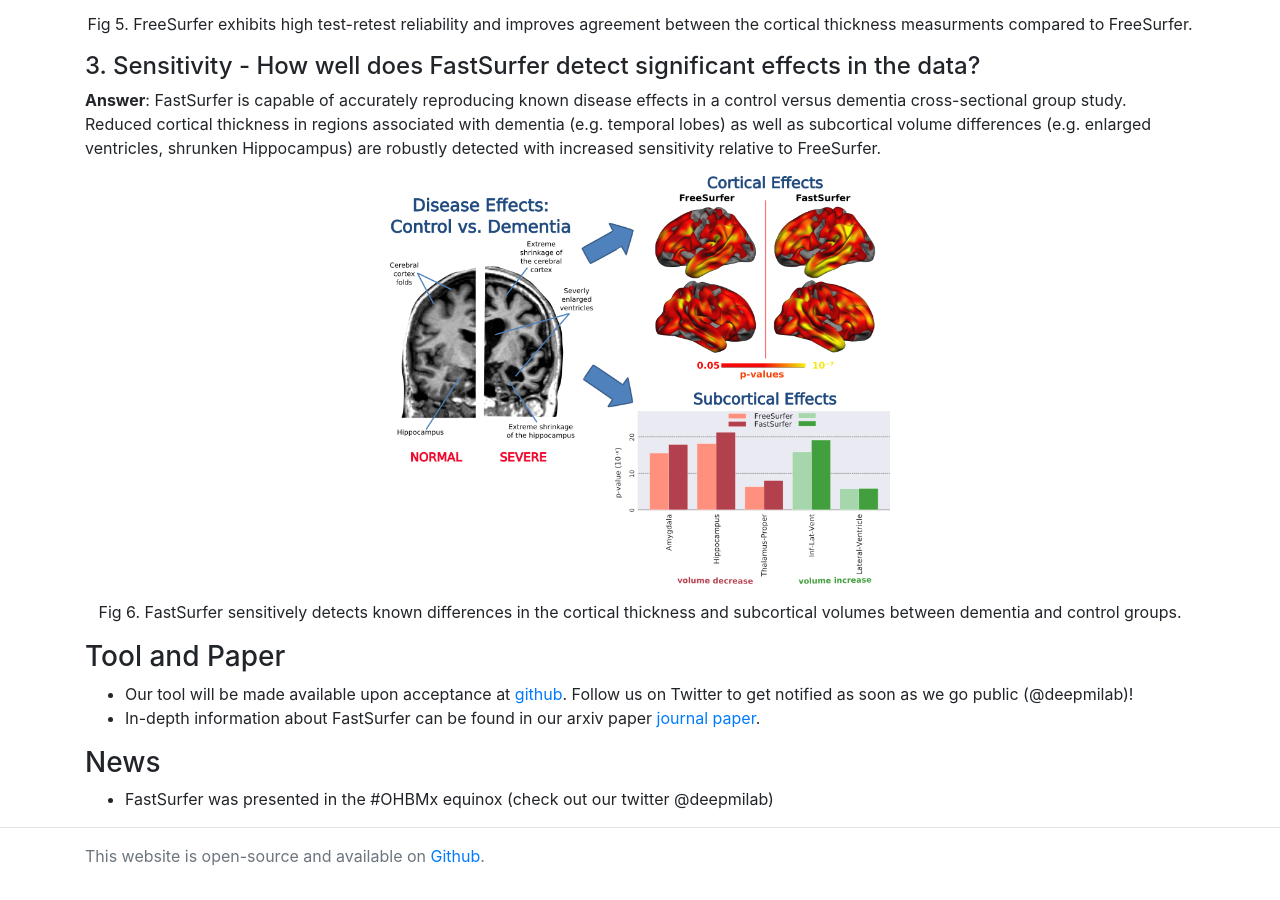
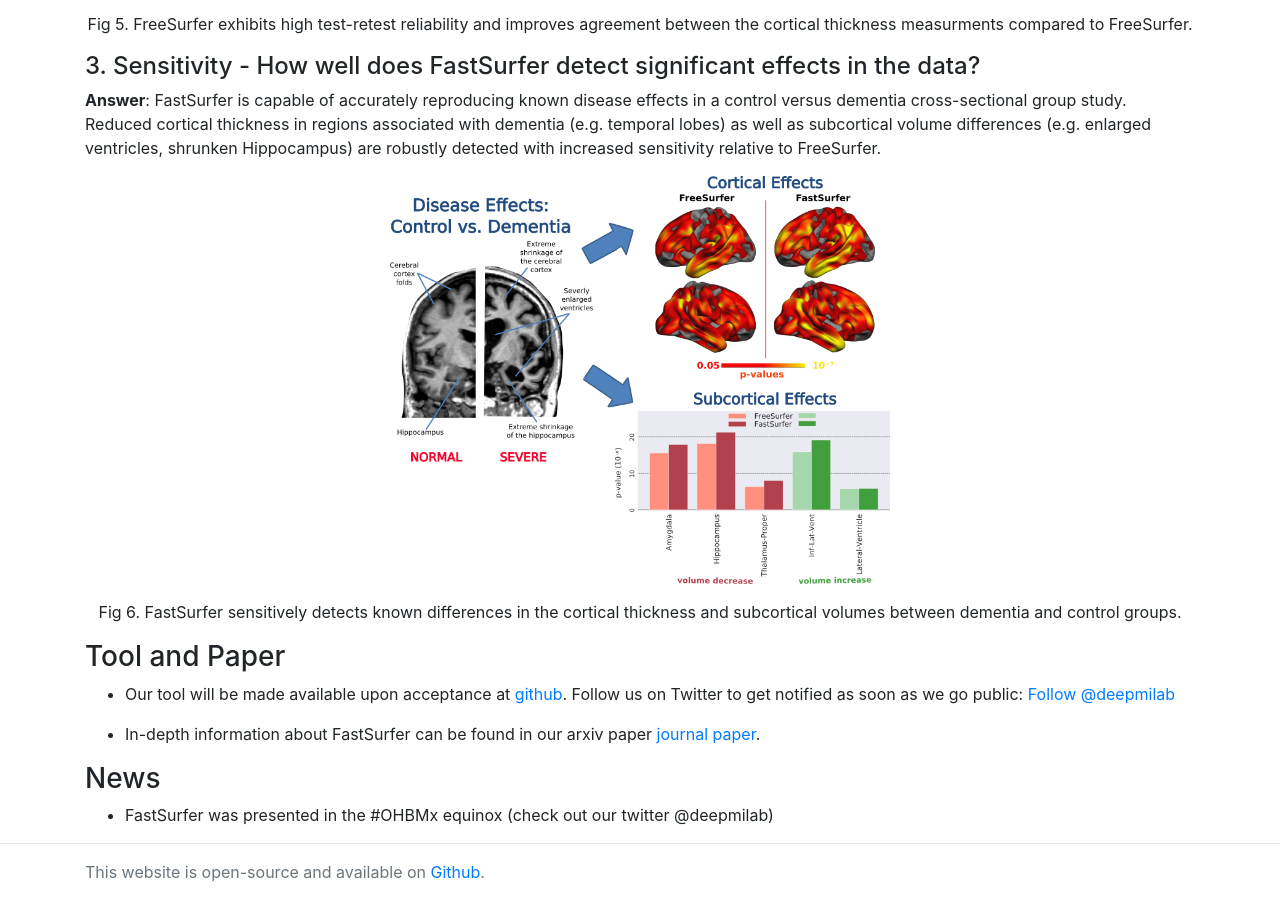
Before and after one commit to Deep-MI/Deep-MI.github.io, a Jekyll site: the page built from research/fastsurfer.md, in a window 1280 px wide and 900 px high, scrolled down 3027 px. Built offline with Jekyll 4.4.1, drawn with Linux system fonts in a browser that asks for light colours; nearby versions of some CDN libraries; comment, search, counter and statistics services are not loaded.

Commit message:
Update fastsurfer.md

```diff
--- a/research/fastsurfer.md
+++ b/research/fastsurfer.md
@@ -139,7 +139,8 @@ thickness and subcortical volumes between dementia and control groups.
 </div>
 
 ### Tool and Paper
-- Our tool will be made available upon acceptance at [github](https://github.com/deep-mi/FastSurfer). Follow us on Twitter to get notified as soon as we go public (@deepmilab)!
+- Our tool will be made available upon acceptance at [github](https://github.com/deep-mi/FastSurfer). Follow us on Twitter to get notified as soon as we go public: <a href="https://twitter.com/deepmilab?ref_src=twsrc%5Etfw" class="twitter-follow-button" data-show-count="false">Follow @deepmilab</a><script async src="https://platform.twitter.com/widgets.js" charset="utf-8"></script>
+
 - In-depth information about FastSurfer can be found in our arxiv paper [journal paper](https://arxiv.org/abs/1910.03866).
 
 ### News
```
